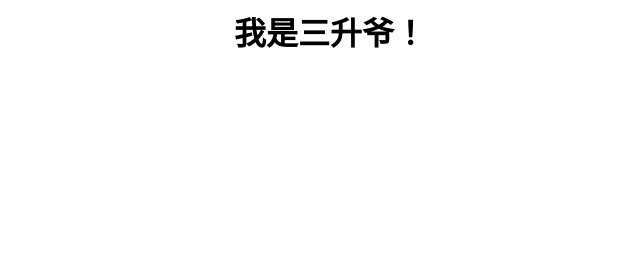
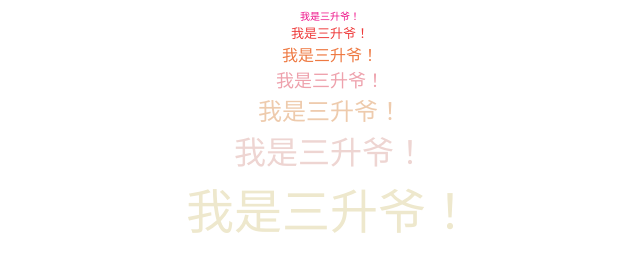
Before and after one commit to LusxGogogo/LusxGogogo.github.io, a plain HTML site: page index.html in a window 1280 px wide. Shown: the whole page, without its empty margins (310-950 px from the left). Drawn offline with Linux system fonts and the light colour scheme.

Commit message:
Update index.html

```diff
--- a/index.html
+++ b/index.html
@@ -1 +1,7 @@
-<h1><center>我是三升爷！</center></h1>
+<center><font size="1" color="#EE1289">我是三升爷！</font></center>
+<center><font size="2" color="#EE3B3B">我是三升爷！</font></center>
+<center><font size="3" color="#EE7942">我是三升爷！</font></center>
+<center><font size="4" color="#EEA2AD">我是三升爷！</font></center>
+<center><font size="5" color="#EECBAD">我是三升爷！</font></center>
+<center><font size="6" color="#EED5D2">我是三升爷！</font></center>
+<center><font size="7" color="#EEE8CD">我是三升爷！</font></center>
```
